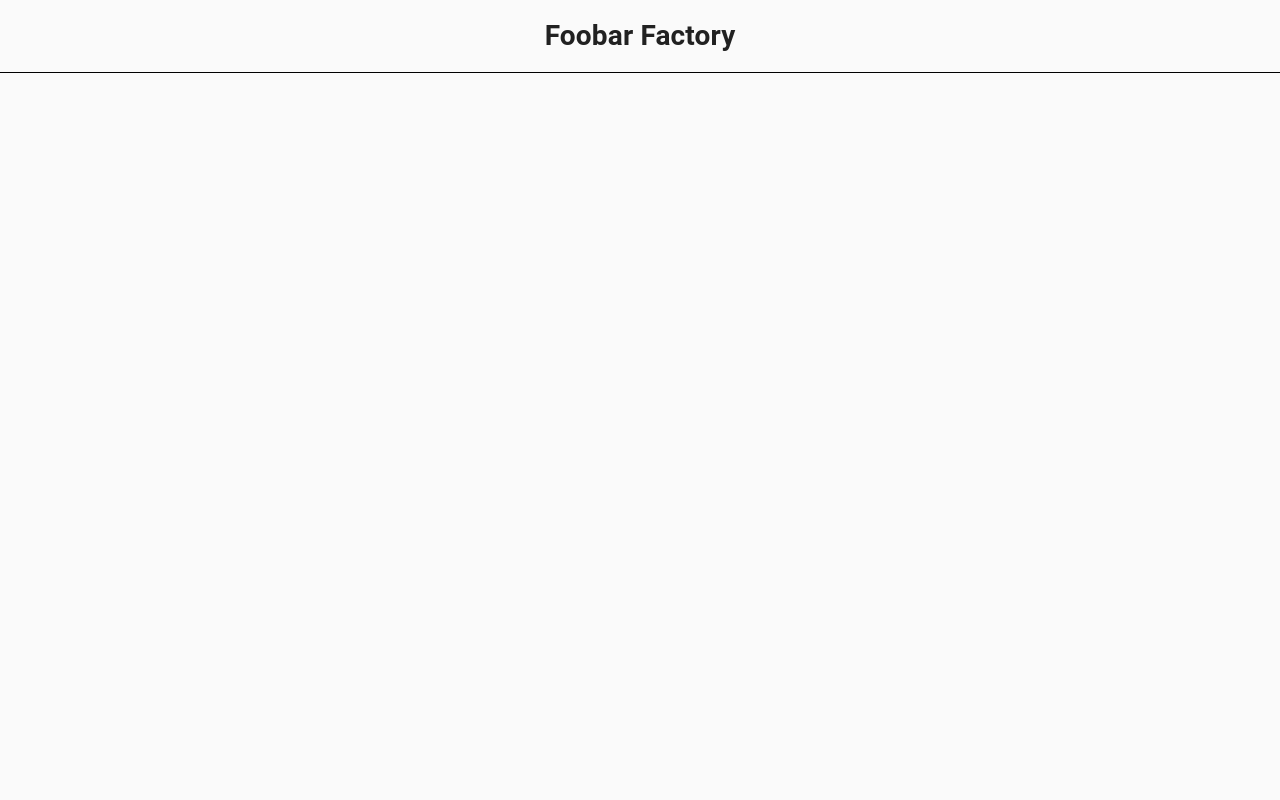
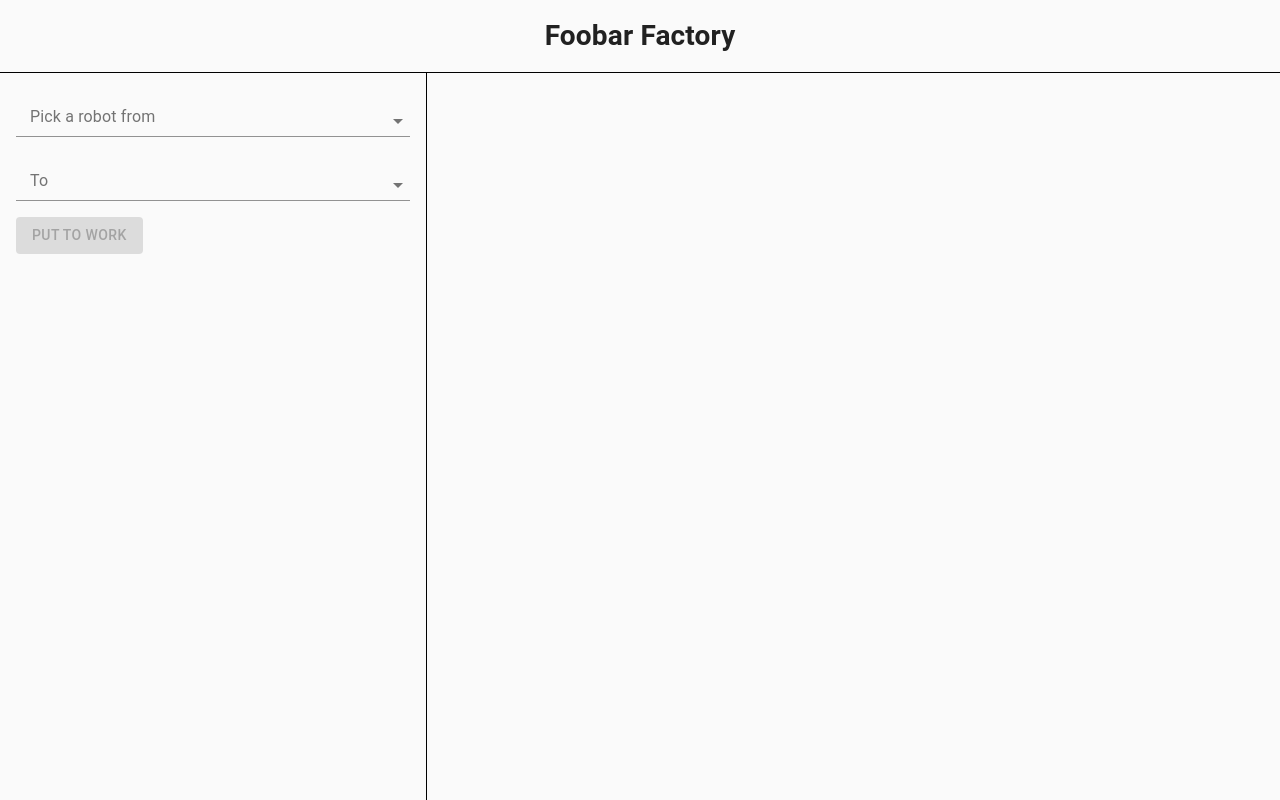
Before and after one commit to theFreedomBanana/foobar-factory, a React app: page / in a window 1280 px wide. Built offline with nearby package versions, Linux system fonts and the light colour scheme.

Commit message:
feat: add robot managment form

```diff
--- a/package.json
+++ b/package.json
@@ -36,6 +36,7 @@
 		"@types/react-dom": "^17.0.4",
 		"@types/react-redux": "^7.1.6",
 		"@types/react-router-dom": "^5.3.3",
+		"@types/redux-form": "^8.3.3",
 		"@types/redux-logger": "^3.0.9",
 		"@types/uuid": "^8.3.4",
 		"@typescript-eslint/eslint-plugin": "^5.12.1",
--- a/res/translations/en.json
+++ b/res/translations/en.json
@@ -3,5 +3,13 @@
 		"Header": {
 			"title": "Foobar Factory"
 		}
+	},
+	"Feature": {
+		"RobotManagment": {
+			"destinationTaskLabel": "To",
+			"error": "Ce champ est obligatoire",
+			"initialTaskLabel": "Pick a robot from",
+			"validate": "Put to work"
+		}
 	}
 }
--- a/src/Components/Application/index.tsx
+++ b/src/Components/Application/index.tsx
@@ -1,9 +1,12 @@
-import { createStyles, withStyles, WithStyles } from "@material-ui/core";
+import { createStyles, Grid, withStyles, WithStyles } from "@material-ui/core";
 import React, { memo } from "react";
+import { RobotManagment } from "../Features/RobotManagment";
 import { Header } from "./Header";
 
 const styles = () => createStyles({
 	dashboard: { display: "flex", flexDirection: "column", height: "100vh" },
+	dashboard__leftPanel: { borderRight: "1px solid black", padding: "1rem" },
+	dashboard__section: { height: "inherit" },
 });
 
 // #region COMPONENT
@@ -12,6 +15,13 @@ export const Dasboard = withStyles(styles)(
 		({ classes }: WithStyles<typeof styles>) => (
 			<div className={classes.dashboard}>
 				<Header />
+				<Grid className={classes.dashboard__section} container>
+					<Grid className={classes.dashboard__leftPanel} item md={4}>
+						<RobotManagment label="robotManagment" />
+					</Grid>
+					<Grid item md={8}>
+					</Grid>
+				</Grid>
 			</div>
 		),
 	),
--- /dev/null
+++ b/src/Components/Features/RobotManagment/index.tsx
@@ -0,0 +1,173 @@
+import React, { memo, useMemo } from "react";
+import { useTranslation } from "react-i18next";
+import { connect } from "react-redux";
+import { Dispatch } from "redux";
+import { reset } from "redux-form";
+import { createSelector } from "reselect";
+import { Robot, Tasks } from "../../../Classes/Robot";
+import { Store } from "../../../Store";
+import { ACTIONS } from "../../../Store/actions";
+import { FormValue, ManagmentForm } from "./view";
+
+// #region TYPES
+interface ManagmentProps {
+	/**
+	 * A list of robot dedicated to mining bar
+	 */
+	readonly barMiners?: Robot[];
+	/**
+	 * A list of robot dedicated to bying
+	 */
+	readonly byers?: Robot[];
+	/**
+	 * Dispatch function from Redux
+	 */
+	readonly dispatch: Dispatch;
+	/**
+	 * A list of robot dedicated to mining foo
+	 */
+	readonly fooMiners?: Robot[];
+	/**
+	 * A list of robot dedicated to engineering foobar
+	 */
+	readonly foobarEngineers?: Robot[];
+	/**
+	 * A list of robot without a task
+	 */
+	readonly iddleRobots?: Robot[];
+	/**
+	 * The label of the compoent
+	 */
+	readonly label: string;
+}
+// #endregion
+
+// #region CONNEXION
+const selectFooMiners = createSelector(
+	[(store) => store.record.robot],
+	(robotPerId) => {
+		const miners: Robot[] | undefined = robotPerId ? Object.values(robotPerId) : undefined;
+
+		return miners?.filter((robot) => robot.currentTask === Tasks.MINE_FOO);
+	},
+);
+
+const selectBarMiners = createSelector(
+	[(store) => store.record.robot],
+	(robotPerId) => {
+		const miners: Robot[] | undefined = robotPerId ? Object.values(robotPerId) : undefined;
+
+		return miners?.filter((robot) => robot.currentTask === Tasks.MINE_BAR);
+	},
+);
+
+const selectFoobarEngineers = createSelector(
+	[(store) => store.record.robot],
+	(robotPerId) => {
+		const miners: Robot[] | undefined = robotPerId ? Object.values(robotPerId) : undefined;
+
+		return miners?.filter((robot) => robot.currentTask === Tasks.ASSEMBLE_FOOBAR);
+	},
+);
+
+const selectByers = createSelector(
+	[(store) => store.record.robot],
+	(robotPerId) => {
+		const miners: Robot[] | undefined = robotPerId ? Object.values(robotPerId) : undefined;
+
+		return miners?.filter((robot) => robot.currentTask === Tasks.BUY_ROBOT);
+	},
+);
+
+const selectIddleRobots = createSelector(
+	[(store) => store.record.robot],
+	(robotPerId) => {
+		const miners: Robot[] | undefined = robotPerId ? Object.values(robotPerId) : undefined;
+
+		return miners?.filter((robot) => robot.currentTask === Tasks.NONE);
+	},
+);
+
+const mapStateToProps = (store: Store) => ({
+	barMiners: selectBarMiners(store),
+	byers: selectByers(store),
+	fooMiners: selectFooMiners(store),
+	foobarEngineers: selectFoobarEngineers(store),
+	iddleRobots: selectIddleRobots(store),
+});
+// #endregion
+
+// #region COMPONENT
+export const RobotManagment = connect(mapStateToProps)(
+	memo(
+		({ barMiners, byers, dispatch, fooMiners, foobarEngineers, iddleRobots, label }: ManagmentProps) => {
+			const { t } = useTranslation();
+
+			const formConfiguration = useMemo(
+				() => ({
+					form: label,
+					initialValues: {
+						destinationTask: undefined,
+						initialTask: undefined,
+					},
+					onSubmit: ({ destinationTask, initialTask }: FormValue) => {
+						let robotToAssign;
+						switch (initialTask) {
+						case Tasks.MINE_FOO:
+							robotToAssign = { ...fooMiners?.[0] };
+							break;
+						case Tasks.MINE_BAR:
+							robotToAssign = { ...barMiners?.[0] };
+							break;
+						case Tasks.ASSEMBLE_FOOBAR:
+							robotToAssign = { ...foobarEngineers?.[0] };
+							break;
+						case Tasks.BUY_ROBOT:
+							robotToAssign = { ...byers?.[0] };
+							break;
+						default:
+							robotToAssign = { ...iddleRobots?.[0] };
+							break;
+						}
+						if (robotToAssign) {
+							robotToAssign.currentTask = destinationTask;
+						}
+
+						dispatch({ records: [robotToAssign], type: ACTIONS.UPDATE_RECORDS });
+						dispatch(reset(label));
+					},
+					validate: (formValue: FormValue) => {
+						const formError: { -readonly [index in keyof FormValue]: string } = {};
+						Object.keys(formValue).forEach((key) => {
+							if (!formValue[key as keyof FormValue]) {
+								formError[key as keyof FormValue] = t("Feature:RobotManagment:error");
+							}
+						});
+
+						return formError;
+					},
+				}),
+				[barMiners, byers, dispatch, fooMiners, foobarEngineers, iddleRobots, label, t],
+			);
+
+			const enabledOptionsForInitialTask = useMemo(
+				() => ({
+					assembleFoobar: !!(foobarEngineers && foobarEngineers?.length > 0),
+					buyRobot: !!(byers && byers?.length > 0),
+					mineBar: !!(barMiners && barMiners?.length > 0),
+					mineFoo: !!(fooMiners && fooMiners?.length > 0),
+					none: !!(iddleRobots && iddleRobots?.length > 0),
+				}),
+				[barMiners, byers, fooMiners, foobarEngineers, iddleRobots],
+			);
+
+			return (
+
+				<ManagmentForm enabledOptionsForInitialTask={enabledOptionsForInitialTask} {...formConfiguration} />
+			);
+		},
+	),
+);
+
+RobotManagment.displayName = "robotManagment";
+// #endregion
--- /dev/null
+++ b/src/Components/Features/RobotManagment/view.tsx
@@ -0,0 +1,116 @@
+import { Button, createStyles, FormControl, Grid, InputLabel, MenuItem, Select, withStyles, WithStyles } from "@material-ui/core";
+import React, { memo } from "react";
+import { useTranslation } from "react-i18next";
+import { Field, Form, InjectedFormProps, reduxForm, WrappedFieldInputProps } from "redux-form";
+import { Tasks } from "../../../Classes/Robot";
+
+// #region TYPES
+export interface FormValue {
+	/**
+	 * The task to assign to the robot
+	 */
+	readonly destinationTask?: Tasks;
+	/**
+	 * The initial robot task
+	 */
+	readonly initialTask?: Tasks;
+}
+
+interface ManagmentFormProps {
+	/**
+	 * An object where each key reprensents a robot task, and where each value is true
+	 * if there are robots assigned to this task, false otherwise
+	 */
+	readonly enabledOptionsForInitialTask: {
+		readonly assembleFoobar: boolean;
+		readonly buyRobot: boolean;
+		readonly mineBar: boolean;
+		readonly mineFoo: boolean;
+		readonly none: boolean;
+	}
+}
+// #endregion
+
+const styles = () => createStyles({
+	managmentForm__container: { width: "100%" },
+	managmentForm__selectContainer: { marginBottom: "1rem" },
+});
+
+// #region COMPONENT
+export const ManagmentForm = reduxForm<FormValue, ManagmentFormProps>({})(
+	withStyles(styles)(
+		memo(
+			({
+				classes,
+				enabledOptionsForInitialTask,
+				handleSubmit,
+				invalid,
+			}: InjectedFormProps<FormValue, ManagmentFormProps> & ManagmentFormProps & WithStyles<typeof styles>) => {
+				const { t } = useTranslation();
+
+				return (
+					<Form onSubmit={handleSubmit}>
+						<Grid className={classes.managmentForm__container} container>
+							<Grid className={classes.managmentForm__selectContainer} item xs={12}>
+								<FormControl fullWidth>
+									<InputLabel id="initialTask-label" variant="outlined">
+										{t("Feature:RobotManagment:initialTaskLabel")}
+									</InputLabel>
+									<Field
+										component={({ input }: { input: WrappedFieldInputProps }) => (
+											<Select
+												fullWidth={true}
+												labelId="initialTask-label"
+												onChange={input.onChange}
+												value={input.value}
+											>
+												{Object.values(Tasks).map((task) => (
+													<MenuItem
+														disabled={!enabledOptionsForInitialTask[task]}
+														key={task}
+														value={task}
+													>
+														{task}
+													</MenuItem>
+												))}
+											</Select>
+										)}
+										name="initialTask"
+									/>
+								</FormControl>
+							</Grid>
+							<Grid className={classes.managmentForm__selectContainer} item xs={12}>
+								<FormControl fullWidth>
+									<InputLabel id="destinationTask-label" variant="outlined">
+										{t("Feature:RobotManagment:destinationTaskLabel")}
+									</InputLabel>
+									<Field
+										component={({ input }: { input: WrappedFieldInputProps }) => (
+											<Select
+												fullWidth={true}
+												labelId="destinationTask-label"
+												onChange={input.onChange}
+												value={input.value}
+											>
+												{Object.values(Tasks).map((task) => (
+													<MenuItem key={task} value={task}>{task}</MenuItem>
+												))}
+											</Select>
+										)}
+										name="destinationTask"
+									/>
+								</FormControl>
+							</Grid>
+							<Grid item xs={12}>
+								<Button disabled={invalid} type="submit" variant="contained">
+									{t("Feature:RobotManagment:validate")}
+								</Button>
+							</Grid>
+						</Grid>
+					</Form>
+				);
+			},
+		),
+	),
+);
+// #endregion
--- a/src/index.tsx
+++ b/src/index.tsx
@@ -6,8 +6,9 @@ import logger from "redux-logger";
 import { Provider as StoreProvider } from "react-redux";
 import { initReactI18next } from "react-i18next";
 import { createStore, combineReducers, applyMiddleware } from "redux";
+import { reducer as formReducer } from "redux-form";
+import createSagaMiddleware from "redux-saga";
 import { v4 as uuidv4 } from "uuid";
-import createSagaMiddleware from "redux-saga";
 import enTranslations from "../res/translations/en.json";
 import { feature as featureReducer } from "./Store/Feature/reducers";
 import { record as recordReducer } from "./Store/Record/reducers";
@@ -51,6 +52,7 @@ if (process.env.NODE_ENV === "development") {
 const store = createStore(
 	combineReducers({
 		feature: featureReducer(EMPTY_FEATURE_STATE),
+		form: formReducer,
 		record: recordReducer(EMPTY_DATA_STATE),
 	}),
 	applyMiddleware(...middlewares),
```
Also changed, not shown: 1 other file (tests, documents, lock files or other folders).
